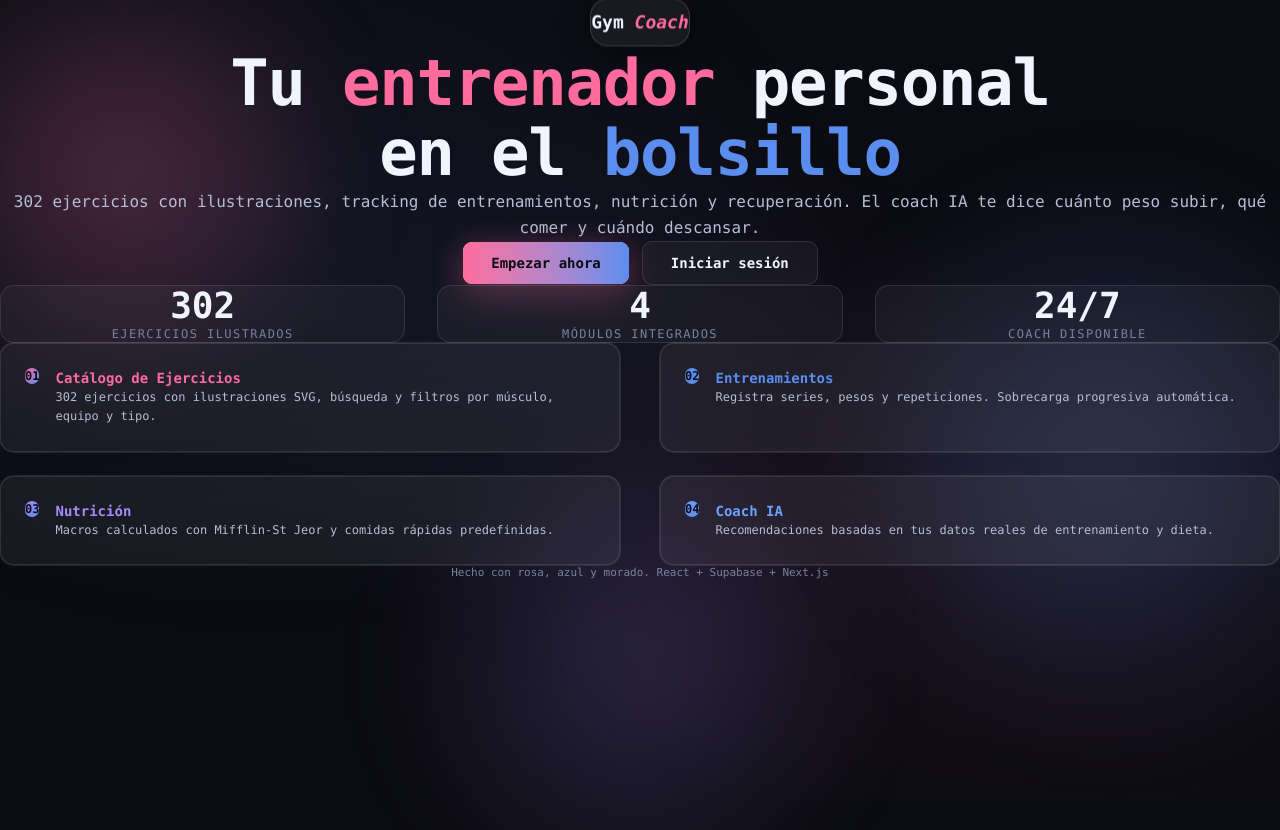
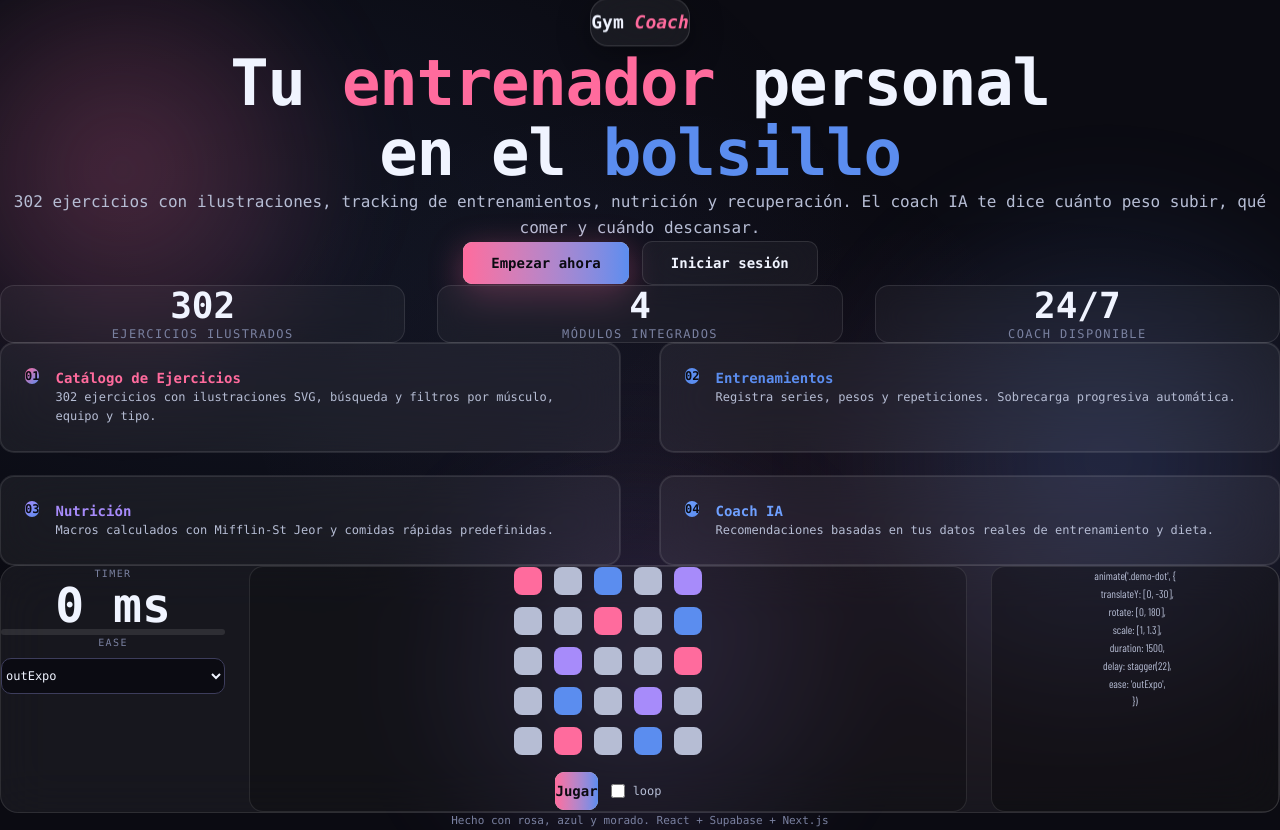
Before and after one commit to DaniAvocado/gym-coach, a Next.js app: page / in a window 1280 px wide. Before the commit the page ends 800 px from the top, so only its background shows below. Built offline with nearby package versions, Linux system fonts and the light colour scheme.

Commit message:
feat: anime.js demo block on landing (createTimer ticker, CSS-selector dots, easing select)

```diff
--- a/app/page.tsx
+++ b/app/page.tsx
@@ -5,6 +5,7 @@ import { useEffect } from 'react'
 import { animate, createTimeline, stagger, utils } from 'animejs'
 import { cn } from 'cn'
 import AnimatedBackground from '@/components/AnimatedBackground'
+import AnimeDemo from '@/components/anime-demo'
 import { Badge } from '@/components/ui/badge'
 import { Card, CardContent } from '@/components/ui/card'
 import { buttonVariants } from '@/components/ui/button'
@@ -170,6 +171,8 @@ export default function Home() {
           ))}
         </div>
 
+        <AnimeDemo />
+
         <p className="enter-fade mt-14 text-[11px] text-[var(--text-faint)]">
           Hecho con rosa, azul y morado. React + Supabase + Next.js
         </p>
--- /dev/null
+++ b/components/anime-demo.tsx
@@ -0,0 +1,129 @@
+'use client'
+
+import { useRef, useState } from 'react'
+import { animate, createTimer, stagger } from 'animejs'
+import { Button } from '@/components/ui/button'
+
+const DURATION = 1500
+const EASES = ['linear', 'inOutCubic', 'outExpo', 'outBack', 'outElastic', 'outBounce'] as const
+const DOTS = Array.from({ length: 25 }, (_, i) => i)
+
+export default function AnimeDemo() {
+  const [ease, setEase] = useState<(typeof EASES)[number]>('outExpo')
+  const [loop, setLoop] = useState(false)
+  const [state, setState] = useState<'idle' | 'running'>('idle')
+  const timeRef = useRef<HTMLSpanElement>(null)
+  const barRef = useRef<HTMLDivElement>(null)
+  const animRef = useRef<ReturnType<typeof animate> | null>(null)
+  const timerRef = useRef<ReturnType<typeof createTimer> | null>(null)
+
+  const stop = () => {
+    animRef.current?.cancel()
+    timerRef.current?.cancel()
+    animRef.current = null
+    timerRef.current = null
+  }
+
+  const run = () => {
+    stop()
+    setState('running')
+    animRef.current = animate('.demo-dot', {
+      translateY: [0, -30],
+      rotate: [0, 180],
+      scale: [1, 1.3],
+      duration: DURATION,
+      delay: stagger(22),
+      ease,
+      onComplete: () => {
+        if (loop) run()
+      },
+    })
+    if (timeRef.current) timeRef.current.textContent = '0 ms'
+    if (barRef.current) barRef.current.style.width = '0%'
+    timerRef.current = createTimer({
+      duration: DURATION,
+      autoplay: false,
+      onUpdate: (t) => {
+        if (timeRef.current) timeRef.current.textContent = `${Math.round(t.currentTime)} ms`
+        if (barRef.current) barRef.current.style.width = `${t.progress * 100}%`
+      },
+      onComplete: () => setState('idle'),
+    })
+    timerRef.current.play()
+  }
+
+  return (
+    <div className="enter-cards mt-12 w-full rounded-2xl border border-white/10 bg-white/[0.05] p-6 backdrop-blur-xl sm:p-8">
+      <div className="flex flex-col gap-6 sm:flex-row sm:items-stretch">
+        <div className="flex w-full flex-col sm:w-56">
+          <p className="text-[10px] uppercase tracking-[0.14em] text-[var(--text-faint)]">timer</p>
+          <span ref={timeRef} className="mt-2 font-[var(--font-mono)] text-4xl font-bold text-[var(--text)] sm:text-5xl">
+            0 ms
+          </span>
+          <div className="mt-3 h-1.5 overflow-hidden rounded-full bg-white/10">
+            <div ref={barRef} className="h-full rounded-full bg-gradient-to-r from-[var(--pink)] to-[var(--blue)]" style={{ width: '0%' }} />
+          </div>
+          <div className="mt-6 flex flex-col gap-2">
+            <label htmlFor="ease" className="text-[10px] uppercase tracking-[0.14em] text-[var(--text-faint)]">ease</label>
+            <select
+              id="ease"
+              value={ease}
+              onChange={(e) => setEase(e.target.value as (typeof EASES)[number])}
+              className="h-9 rounded-lg border border-white/15 bg-[var(--ink)] px-2 text-xs text-[var(--text)] outline-none"
+            >
+              {EASES.map((e) => (
+                <option key={e} value={e} className="bg-[var(--ink)]">{e}</option>
+              ))}
+            </select>
+          </div>
+        </div>
+
+        <div className="flex flex-1 flex-col items-center justify-center gap-4 rounded-xl border border-white/10 bg-black/20 p-5">
+          <div className="grid grid-cols-5 gap-2.5 sm:gap-3">
+            {DOTS.map((i) => (
+              <div
+                key={i}
+                className="demo-dot h-6 w-6 rounded-md sm:h-7 sm:w-7"
+                style={{
+                  background:
+                    i % 7 === 0 ? 'var(--pink)' : i % 7 === 2 ? 'var(--blue)' : i % 7 === 4 ? 'var(--purple)' : 'var(--text-muted)',
+                }}
+              />
+            ))}
+          </div>
+          <div className="flex flex-wrap items-center justify-center gap-3">
+            <Button
+              size="lg"
+              onClick={run}
+              className="!h-10 bg-gradient-to-r from-[var(--pink)] to-[var(--blue)] font-bold text-[#0b0b12] hover:opacity-90"
+            >
+              {state === 'running' ? 'Repetir' : 'Jugar'}
+            </Button>
+            <label className="flex cursor-pointer items-center gap-2 text-xs text-[var(--text-muted)]">
+              <input
+                type="checkbox"
+                checked={loop}
+                onChange={(e) => setLoop(e.target.checked)}
+                className="h-3.5 w-3.5 accent-[var(--pink)]"
+              />
+              loop
+            </label>
+          </div>
+        </div>
+
+        <div className="hidden w-full rounded-xl border border-white/10 bg-black/30 p-4 lg:block lg:w-72">
+          <pre className="overflow-x-auto font-[var(--font-mono)] text-[11px] leading-relaxed text-[var(--text-muted)]">
+{`animate('.demo-dot', {
+  translateY: [0, -30],
+  rotate: [0, 180],
+  scale: [1, 1.3],
+  duration: 1500,
+  delay: stagger(22),
+  ease: '${ease}',
+})`}
+          </pre>
+        </div>
+      </div>
+    </div>
+  )
+}
```
